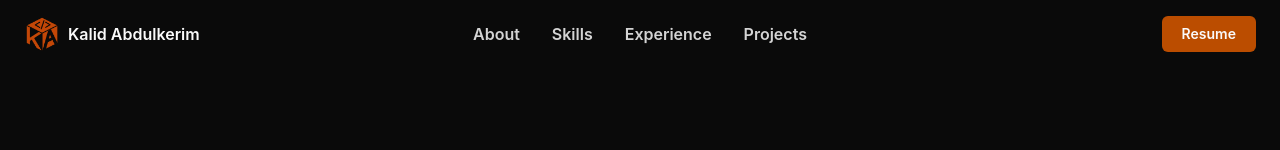
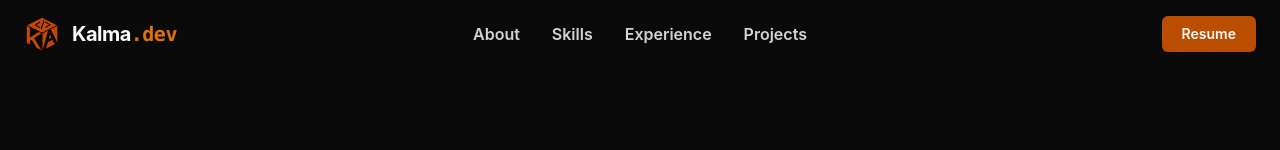
Before and after one commit to Kalx6/Portfolio-website, a React (Vite) app in the folder frontend/: page / in a window 1280 px wide. Shown: the top 150 px of the page. Built offline with nearby package versions, Linux system fonts and the light colour scheme.

Commit message:
feat: Kalid.dev navbar brand

```diff
--- a/frontend/src/components/layout/Navbar.jsx
+++ b/frontend/src/components/layout/Navbar.jsx
@@ -25,13 +25,18 @@ function Navbar() {
       <nav className="max-w-7xl mx-auto grid grid-cols-2 md:grid-cols-3 items-center px-6 py-4">
         <a
           href="#home"
-          className="flex items-center gap-2 text-neutral-50 font-semibold justify-self-start"
+          aria-label="Kalid Abdulkerim, back to top"
+          className="group flex items-center gap-3 justify-self-start"
         >
-          <img src="/logo-1.png" alt="KA logo" className="w-9 h-9 rounded-md" />
+          <img src="/logo-1.png" alt="" className="w-9 h-9 rounded-md" />
 
-          <span>Kalid Abdulkerim</span>
+          <span className="text-xl font-bold tracking-tight text-neutral-50">
+            Kalma
+            <span className="font-mono text-amber-600 transition-colors duration-200 group-hover:text-amber-500">
+              .dev
+            </span>
+          </span>
         </a>
-
         <ul className="hidden md:flex items-center gap-8 justify-self-center">
           {NAV_LINKS.map((link) => (
             <li key={link.href}>
```
